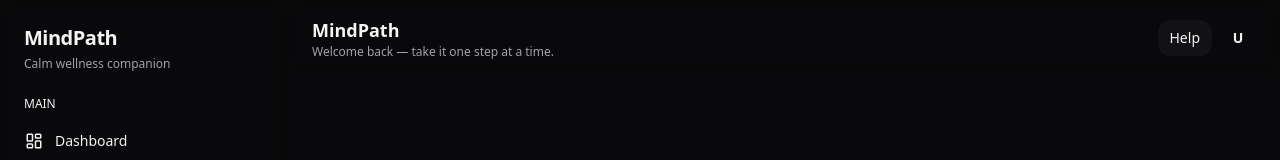
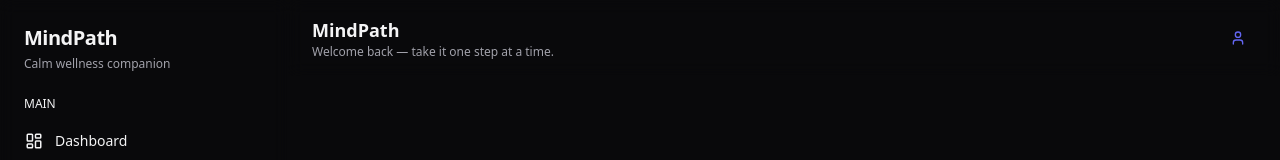
Before and after one commit to supunabeywickrama/mindpath-ai, a React (Vite) app in the folder mindpath-ui/: page /app in a window 1280 px wide. Shown: the top 160 px of the page. Built offline with nearby package versions, Linux system fonts and the light colour scheme; no server answers; sample sign-in values are in the browser's storage; what @asgardeo/auth-react would draw is missing.

Commit message:
signout add in navbar

```diff
--- a/mindpath-ui/src/app/AppShell.tsx
+++ b/mindpath-ui/src/app/AppShell.tsx
@@ -1,4 +1,6 @@
-import { Outlet, NavLink, useLocation } from "react-router-dom";
+import { useState, useEffect, useRef } from "react";
+import { Outlet, NavLink, useLocation, useNavigate } from "react-router-dom";
+import { getMe, type UserProfile, clearAccessToken, clearUserId } from "../lib/api";
 import {
   LayoutDashboard,
   SmilePlus,
@@ -8,9 +10,9 @@ import {
   MessagesSquare,
   CreditCard,
   Settings,
+  LogOut,
+  User as UserIcon
 } from "lucide-react";
-
-
 
 const nav = [
   { to: "/app/dashboard", label: "Dashboard", icon: LayoutDashboard },
@@ -23,9 +25,34 @@ const nav = [
   { to: "/app/settings", label: "Settings", icon: Settings },
 ];
 
+// ... inside AppShell component ...
 export default function AppShell() {
   const loc = useLocation();
   const title = nav.find((n) => loc.pathname.startsWith(n.to))?.label ?? "MindPath";
+  const navigate = useNavigate();
+
+  const [user, setUser] = useState<UserProfile | null>(null);
+  const [menuOpen, setMenuOpen] = useState(false);
+  const menuRef = useRef<HTMLDivElement>(null);
+
+  useEffect(() => {
+    getMe().then(setUser).catch(err => console.error("Failed to fetch user", err));
+
+    // Close menu when clicking outside
+    function handleClickOutside(event: MouseEvent) {
+      if (menuRef.current && !menuRef.current.contains(event.target as Node)) {
+        setMenuOpen(false);
+      }
+    }
+    document.addEventListener("mousedown", handleClickOutside);
+    return () => document.removeEventListener("mousedown", handleClickOutside);
+  }, []);
+
+  const handleSignOut = () => {
+    clearAccessToken();
+    clearUserId();
+    navigate("/login");
+  };
 
   const border = "rgba(var(--border), 0.10)";
   const panel = "rgba(var(--panel), 0.60)";
@@ -118,27 +145,51 @@ export default function AppShell() {
                 </div>
               </div>
 
-              <div className="flex items-center gap-2">
+              <div className="flex items-center gap-2 relative" ref={menuRef}>
+                {/* Avatar */}
                 <button
-                  className="px-3 py-2 rounded-xl text-sm transition"
-                  style={{
-                    background: "rgba(255,255,255,0.04)",
-                    border: `1px solid ${border}`,
-                  }}
-                >
-                  Help
-                </button>
-
-                <div
-                  className="h-9 w-9 rounded-xl flex items-center justify-center text-sm font-semibold"
+                  onClick={() => setMenuOpen(!menuOpen)}
+                  className="h-9 w-9 rounded-xl flex items-center justify-center text-sm font-semibold transition hover:opacity-80"
                   style={{
                     background: "rgba(var(--primary), 0.18)",
                     border: "1px solid rgba(var(--primary), 0.25)",
+                    color: "rgb(var(--primary))",
+                    cursor: "pointer",
                   }}
-                  title="User"
+                  title={user?.email || "User"}
                 >
-                  U
-                </div>
+                  {user?.email?.[0]?.toUpperCase() || <UserIcon size={16} />}
+                </button>
+
+                {/* Dropdown Menu */}
+                {menuOpen && (
+                  <div
+                    className="absolute right-0 top-full mt-2 w-56 rounded-xl border shadow-xl backdrop-blur-xl animate-in fade-in zoom-in-95 duration-200"
+                    style={{
+                      background: "rgba(30, 30, 35, 0.95)",
+                      borderColor: "rgba(255,255,255,0.1)",
+                      zIndex: 50,
+                    }}
+                  >
+                    <div className="p-3 border-b border-white/10">
+                      <div className="text-sm font-medium truncate text-white">
+                        {user?.email || "Guest"}
+                      </div>
+                      <div className="text-xs text-white/50 truncate mt-0.5">
+                        ID: {user?.id || "-"}
+                      </div>
+                    </div>
+                    <div className="p-1">
+                      <button
+                        onClick={handleSignOut}
+                        className="w-full flex items-center gap-2 px-3 py-2 text-sm text-red-400 hover:bg-red-500/10 rounded-lg transition-colors"
+                      >
+                        <LogOut size={14} />
+                        Sign Out
+                      </button>
+                    </div>
+                  </div>
+                )}
               </div>
             </div>
           </header>
```
